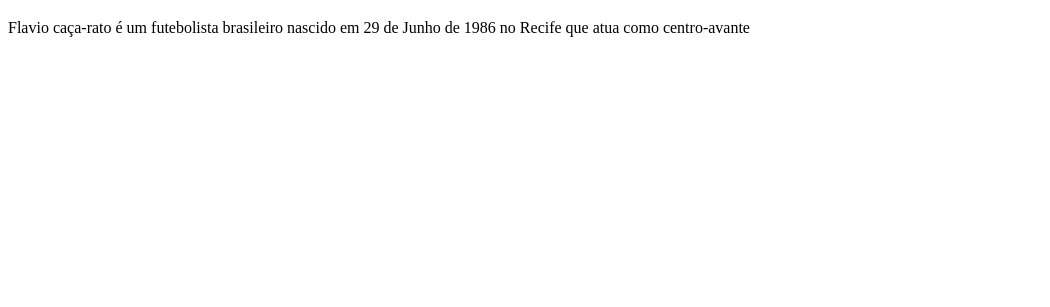
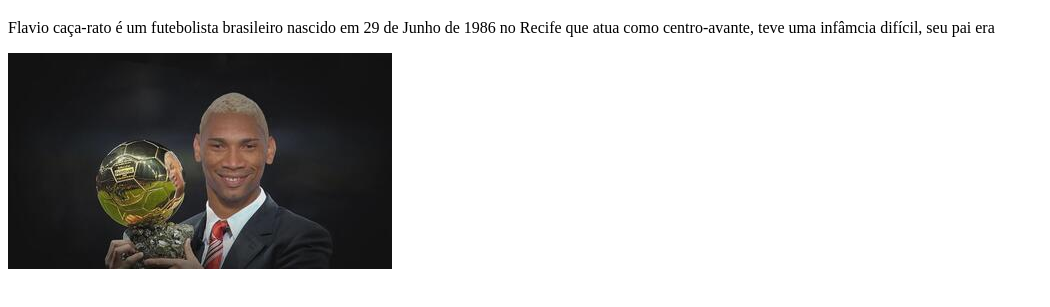
Before and after one commit to kenjakuevil/neyma, a plain HTML site: page index.html in a window 1280 px wide. Shown: the part 61-368 px from the top of the page, without its empty margins (0-1050 px from the left). Drawn offline with Linux system fonts and the light colour scheme.

Commit message:
Update index.html

```diff
--- a/index.html
+++ b/index.html
@@ -7,6 +7,7 @@
 </head>
 <body>
     <h1>caça-rato</h1>
-    <p>Flavio caça-rato é um futebolista brasileiro nascido em 29 de Junho de 1986 no Recife que atua como centro-avante</p>
+    <p>Flavio caça-rato é um futebolista brasileiro nascido em 29 de Junho de 1986 no Recife que atua como centro-avante, teve uma infâmcia difícil, seu pai era</p>
+<img src="ballondeorocaçarato.jpg"
 </body>
 </html>
```
